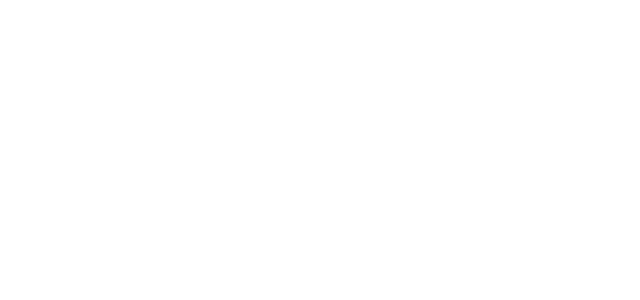
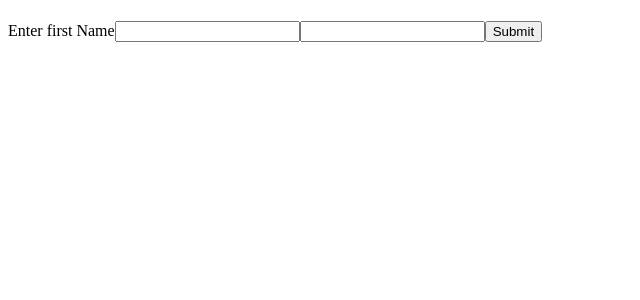
Before and after one commit to naman-0804/learning, a React (Create React App) app: page / in a window 1280 px wide. Shown: the top 300 px of the page, without its empty margins (0-640 px from the left). Built offline with nearby package versions, Linux system fonts and the light colour scheme.

Commit message:
contolled comp

```diff
--- /dev/null
+++ b/src/Form.js
@@ -0,0 +1,31 @@
+import react,{useState} from 'react'
+function Form(){
+    const[fname,setFname]=useState("") ;
+    const[lname,setLname]=useState("");
+    const[show,setShow]=useState("") ;
+
+    const getName=(event)=>{
+        if(event.target.name=='fn'){
+            setFname(event.target.value);
+        }
+        else{
+            setLname(event.target.value)
+        }
+    }
+    const submitbtn=(event)=>{
+        event.preventDefault();
+        setShow(fname+" "+ lname);
+    }
+    return(
+        <>
+            <form onSubmit={submitbtn}>
+                <h1>{show}</h1>
+                <label>Enter first Name</label>
+                <input type='text' name="fn" onChange={getName} value={fname}></input>
+                <input type='text' name="ln" onChange={getName} value={lname}></input>
+                <button type='submit'>Submit</button>
+            </form>
+        </>
+    )
+}
+export default Form;
--- a/src/index.js
+++ b/src/index.js
@@ -8,8 +8,9 @@
 import Condition from './Condition';
 import Clock from './Clock';
 import Events from './Events';
+import Form from './Form';
 import "./index.css";
 const root = ReactDOM.createRoot(document.getElementById('root'));
 root.render(
-
+    <Form/>
 );
```
